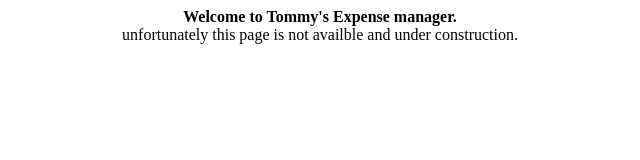
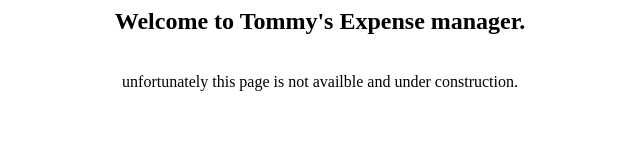
Before and after one commit to tommycacatian/ExpenseManager, a plain HTML site: page index.html in a window 1280 px wide. Shown: the whole page, without its empty margins (320-960 px from the left). Drawn offline with Linux system fonts and the light colour scheme.

Commit message:
Update index.html

```diff
--- a/index.html
+++ b/index.html
@@ -1,5 +1,5 @@
 <center>
-<b>Welcome to Tommy's Expense manager. </b>
+<h2><b>Welcome to Tommy's Expense manager. </b></h2>
 <br>
 unfortunately this page is not availble and under construction.
 </center>
```
